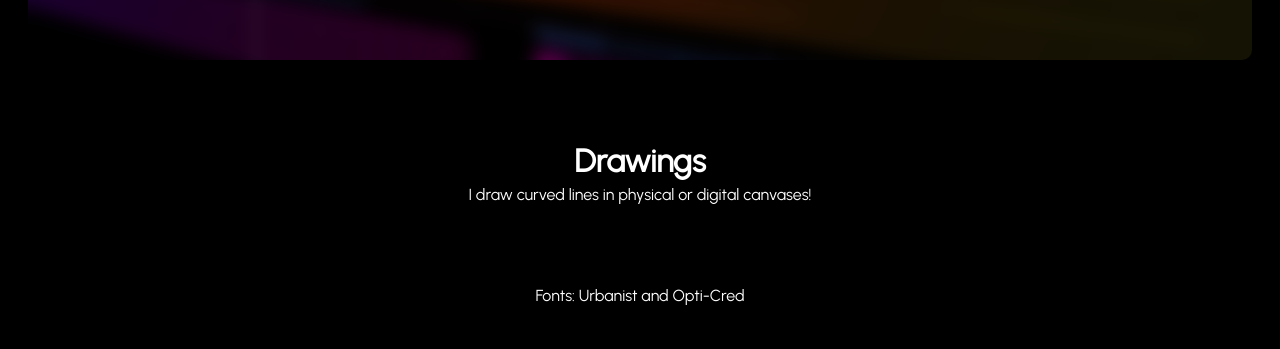
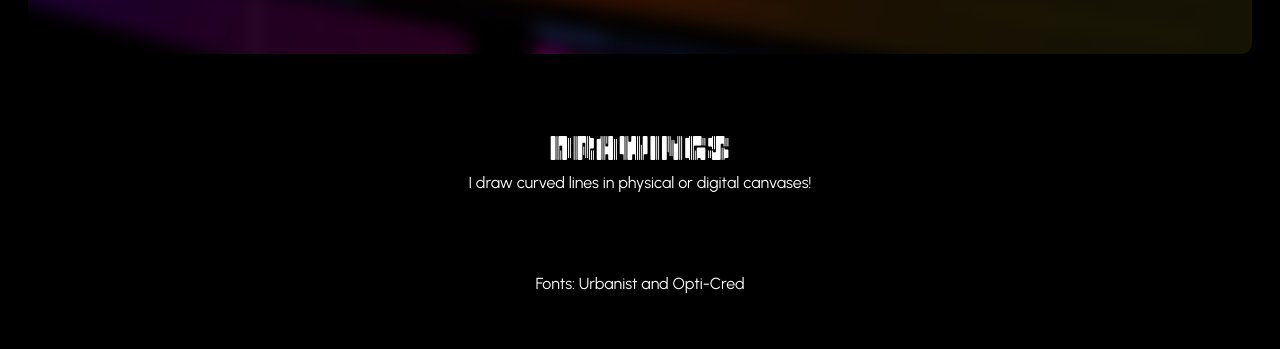
Before and after one commit to fkpcomposer/fkpcomposer.github.io, a plain HTML site: page index.html in a window 1280 px wide. Shown: the part 1121-1470 px from the top of the page. Drawn offline with Linux system fonts and the light colour scheme.

Commit message:
Update styles.css

```diff
--- a/styles.css
+++ b/styles.css
@@ -63,5 +63,6 @@ display: none;
 }
 
 h1 {
+font-family: "Opti-Cred", sans-serif;
 margin-bottom: 0px;
 }
```
